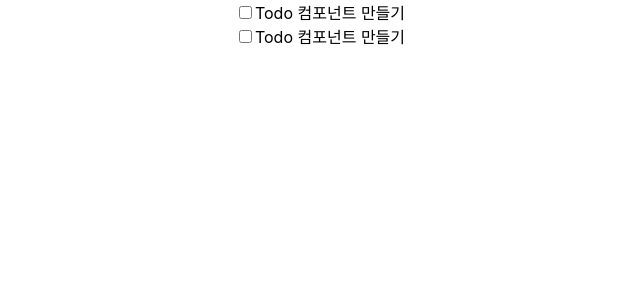
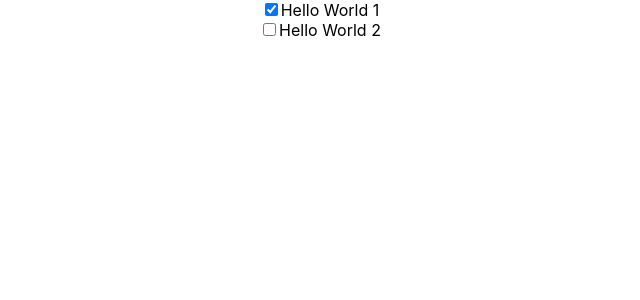
Before and after one commit to dev-ming/todo-app, a React (Create React App) app: page / in a window 1280 px wide. Shown: the top 300 px of the page, without its empty margins (320-960 px from the left). Built offline with nearby package versions, Linux system fonts and the light colour scheme.

Commit message:
:sparkles: make todo list items

```diff
--- a/src/App.js
+++ b/src/App.js
@@ -1,14 +1,25 @@
-import logo from "./logo.svg";
 import "./App.css";
 import Todo from "./Todo";
+import React, { Component } from "react";
 
-function App() {
-  return (
-    <div className="App">
-      <Todo />
-      <Todo />
-    </div>
-  );
+class App extends Component {
+  constructor(props) {
+    super(props);
+    this.state = {
+      items: [
+        { id: 0, title: "Hello World 1", done: true },
+        { id: 1, title: "Hello World 2", done: false },
+      ],
+    };
+  }
+
+  render() {
+    const todoItems = this.state.items.map((item, idx) => (
+      <Todo item={item} key={item.id} />
+    ));
+
+    return <div className="App">{todoItems}</div>;
+  }
 }
 
 export default App;
--- a/src/Todo.js
+++ b/src/Todo.js
@@ -1,12 +1,24 @@
-import React from "react";
+import React, { Component } from "react";
 
-function Todo(props) {
-  return (
-    <div className="Todo">
-      <input type="checkbox" id="todo0" name="todo0" value="todo0" />
-      <label htmlFor="todo0">Todo 컴포넌트 만들기</label>
-    </div>
-  );
+class Todo extends Component {
+  constructor(props) {
+    super(props);
+    this.state = { item: props.item };
+  }
+
+  render() {
+    return (
+      <div className="Todo">
+        <input
+          type="Checkbox"
+          id={this.state.item.id}
+          name={this.state.item.id}
+          checked={this.state.item.done}
+        />
+        <label id={this.state.item.id}>{this.state.item.title}</label>
+      </div>
+    );
+  }
 }
 
 export default Todo;
```
